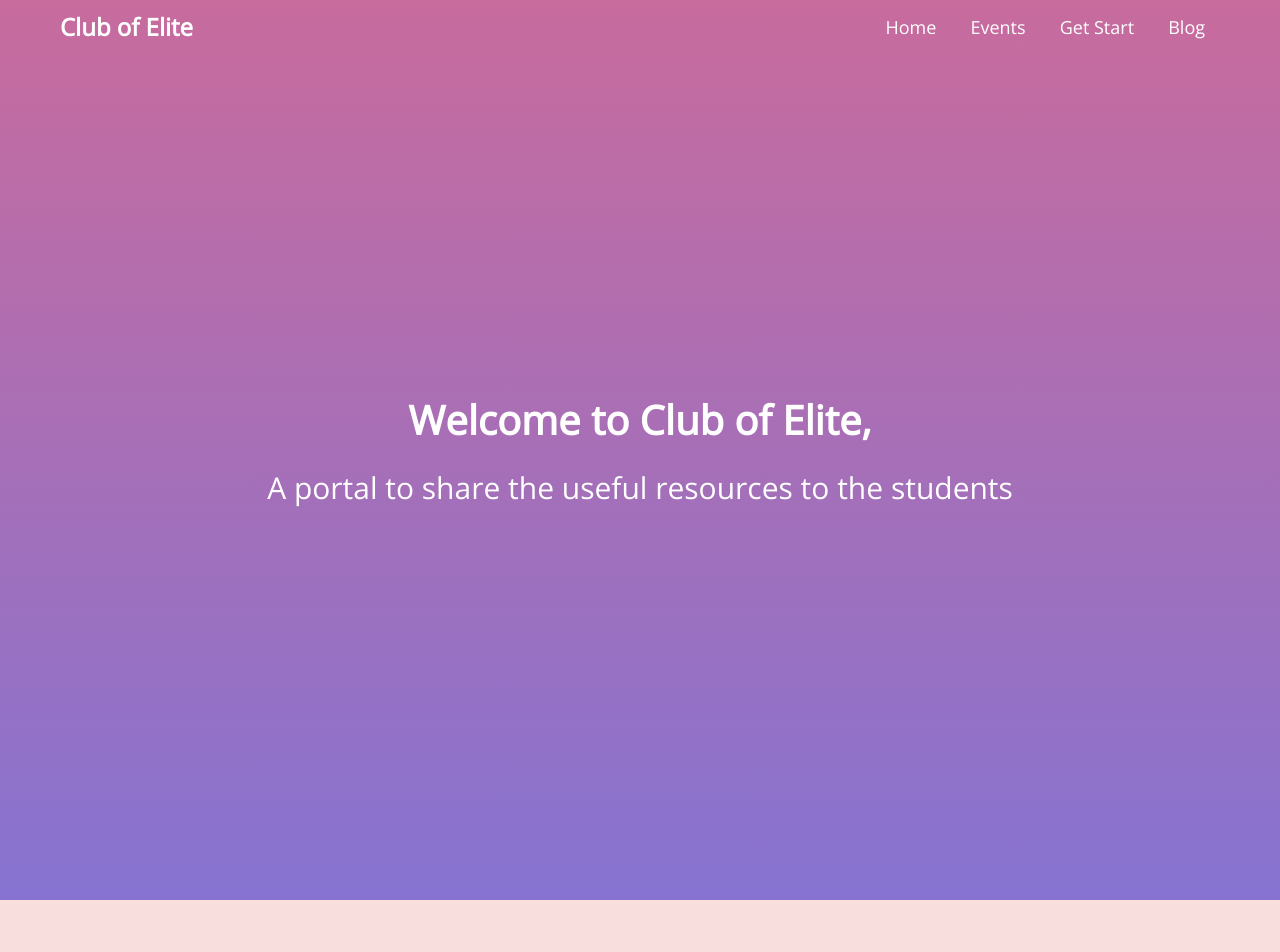
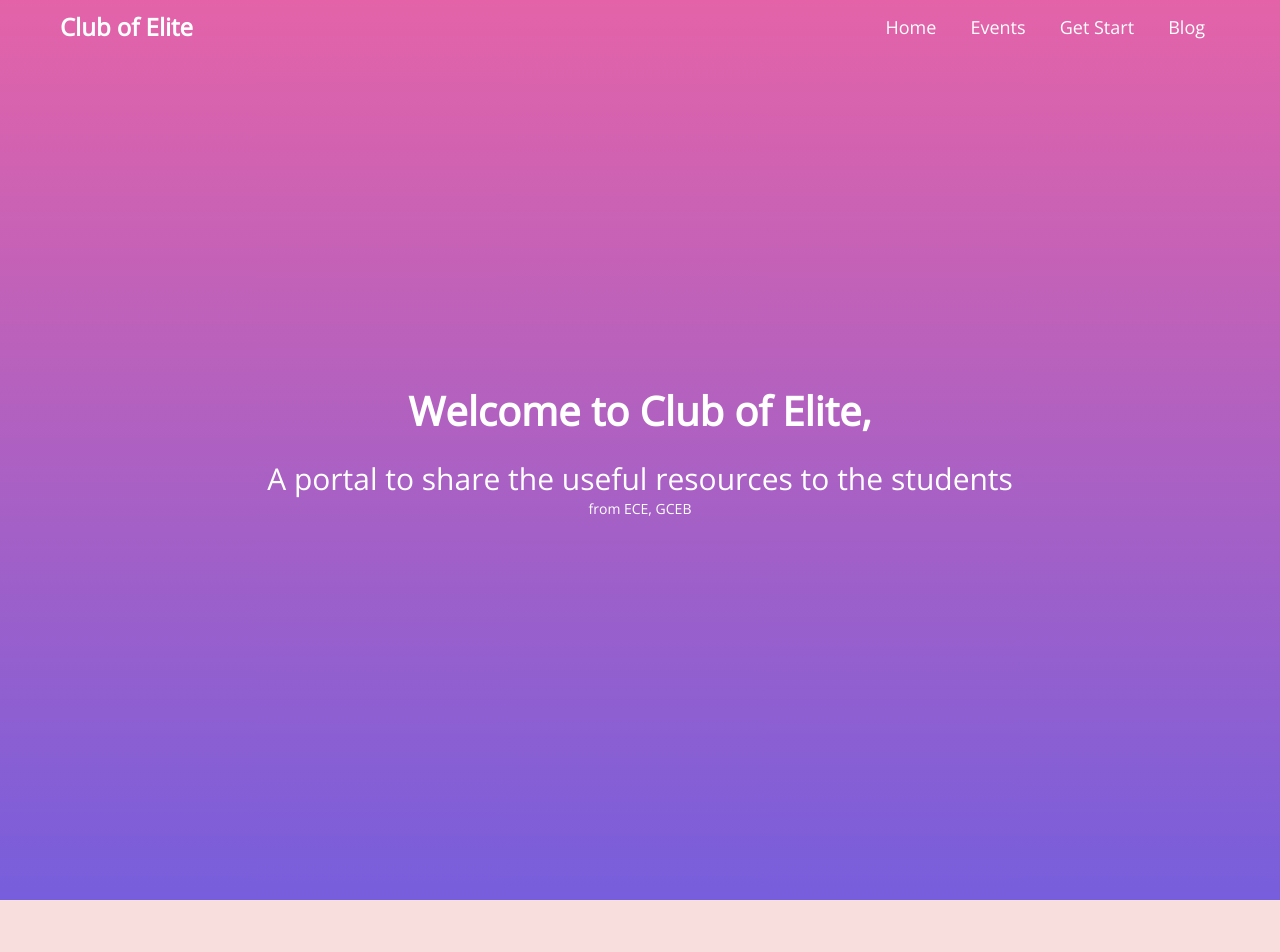
Before and after one commit to COE-ECE-GCEB/COE-ECE-GCEB, a Jekyll site: the page built from index.html, in a window 1280 px wide. Shown: the top 952 px of the page. Built offline with Jekyll 4.4.1, drawn with Linux system fonts in a browser that asks for light colours; some of the changed text lies outside the part shown.

```diff
--- a/_includes/footer.html
+++ b/_includes/footer.html
@@ -36,6 +36,6 @@
         <p>This platform is in developing stage, if like to suggest any futures or find any issue/bug or typo error in this website kindly share it <a href="https://github.com/clubofelite-gceb/clubofelite-gceb.github.io/issues/new/choose">here</a></p>
     </div>
     <div class="developed-by">
-        <p>Developed by ECE 2019-2023 batch students</p>
+        <p>Developed by GCEB-ECE 2019-2023 batch students</p>
     </div>
 </footer>
--- a/_includes/header.html
+++ b/_includes/header.html
@@ -71,7 +71,7 @@
             display:block;
         }
         header label{
-            font-size:14px;
+            font-size:20px;
         }
     }
 </style>
--- a/_layouts/hometemplate.html
+++ b/_layouts/hometemplate.html
@@ -10,14 +10,17 @@
         {% include header.html %}
         <section class="hero">
             <h1>Welcome to Club of Elite,</h1>
-            <P>A portal to share the useful resources to the students</P>
+            <p>A portal to share the useful resources to the students</p>
+            <p class="ece-gceb"> from ECE, GCEB</p>
         </section>
         <section class="event">
-            <h2>Events:</h2>
+            <h2>Events</h2>
             <div class="events">
                 <div class="event-div event-1">
+                    <a href="Arduino-Event-gallery.html">
                     <img src="https://media.sonar.es/attached_images/26675/medium/TOM_WORKSHOP_1600x938PX.jpg?1551671966">
                     <p>Arduino hands on workshop</p>
+                    </a>
                 </div>
                 <div class="event-div event-1">
                 <a href="Knowledgeshareevent-1.html">
--- a/assets/css/styles.css
+++ b/assets/css/styles.css
@@ -6,14 +6,32 @@
     box-sizing:border-box;
     font-family: 'Open Sans', sans-serif;
 }
+section .ece-gceb{
+    font-size:14px !important;
+    padding:0 !important;
+}
 .hero{
     width:100vw;
     Height:100vh;
-    background:linear-gradient(0,#8673D1,#C86B9D);
+    background:linear-gradient(0,#775edc,#e463a8);
     display:flex;
     flex-direction:column;
     align-items:center;
     justify-content:center;
+    animation: bg-hero-anim;
+    animation-duration:2s;
+    animation-iteration-count: infinite;
+}
+@keyframes bg-hro-anim{
+  0% {
+    background:linear-gradient(0,#8673D1,#C86B9D);
+}
+  50% {
+    background:linear-gradient(180,#8673D1,#C86B9D);
+  }
+  100% {
+    background:linear-gradient(0,#8673D1,#C86B9D);
+  }
 }
 .hero h1{
     color:white;
```
Also changed, not shown: Arduino-Event-gallery.html (added, +37 -0 lines), Knowledgeshareevent-1.markdown (+12 -0 lines), assets/img/arduino-event-gallery/arduino-event (1).png (added), assets/img/arduino-event-gallery/arduino-event (10).png (added), assets/img/arduino-event-gallery/arduino-event (2).png (added), assets/img/arduino-event-gallery/arduino-event (3).png (added), assets/img/arduino-event-gallery/arduino-event (4).png (added), assets/img/arduino-event-gallery/arduino-event (5).png (added), 4 other files.
